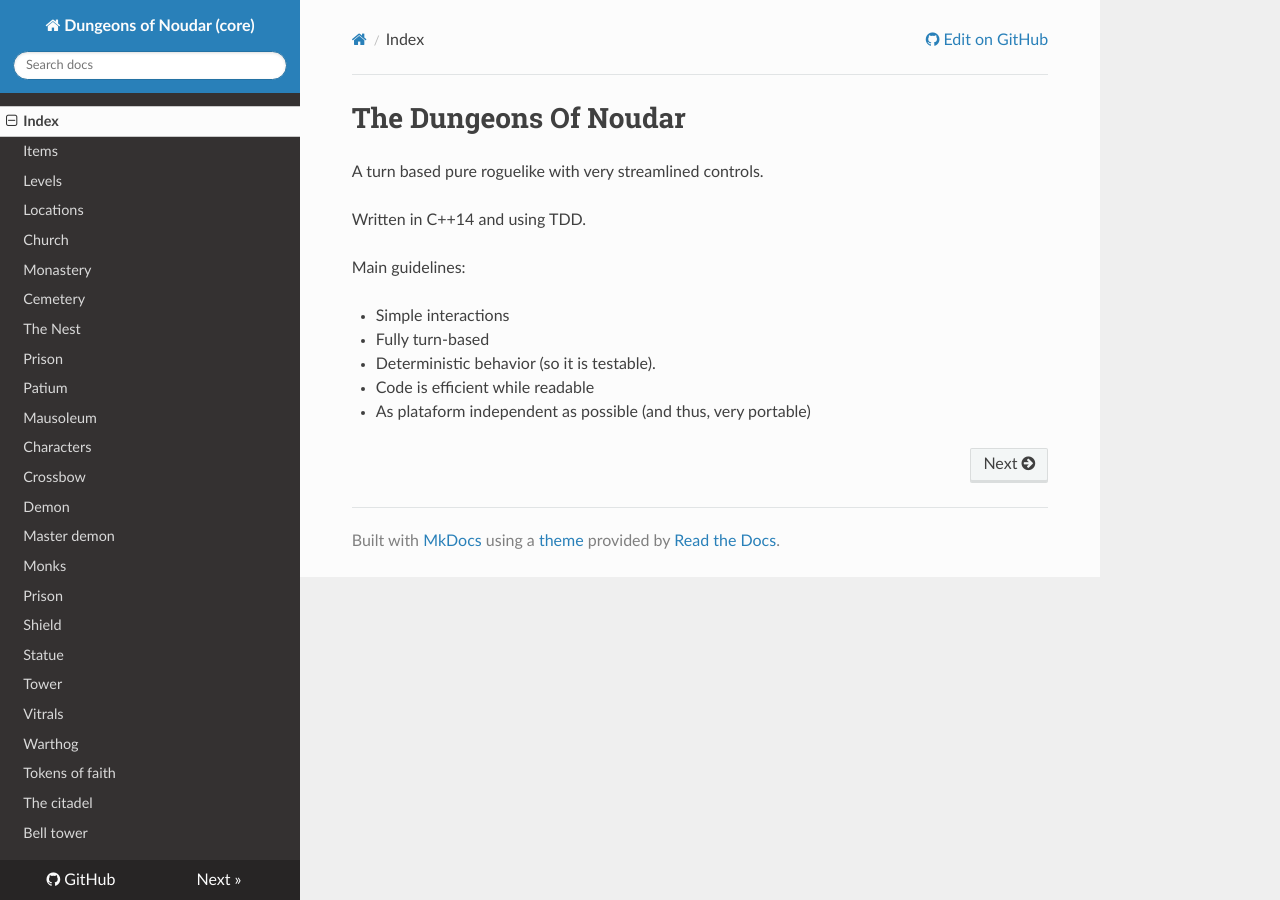
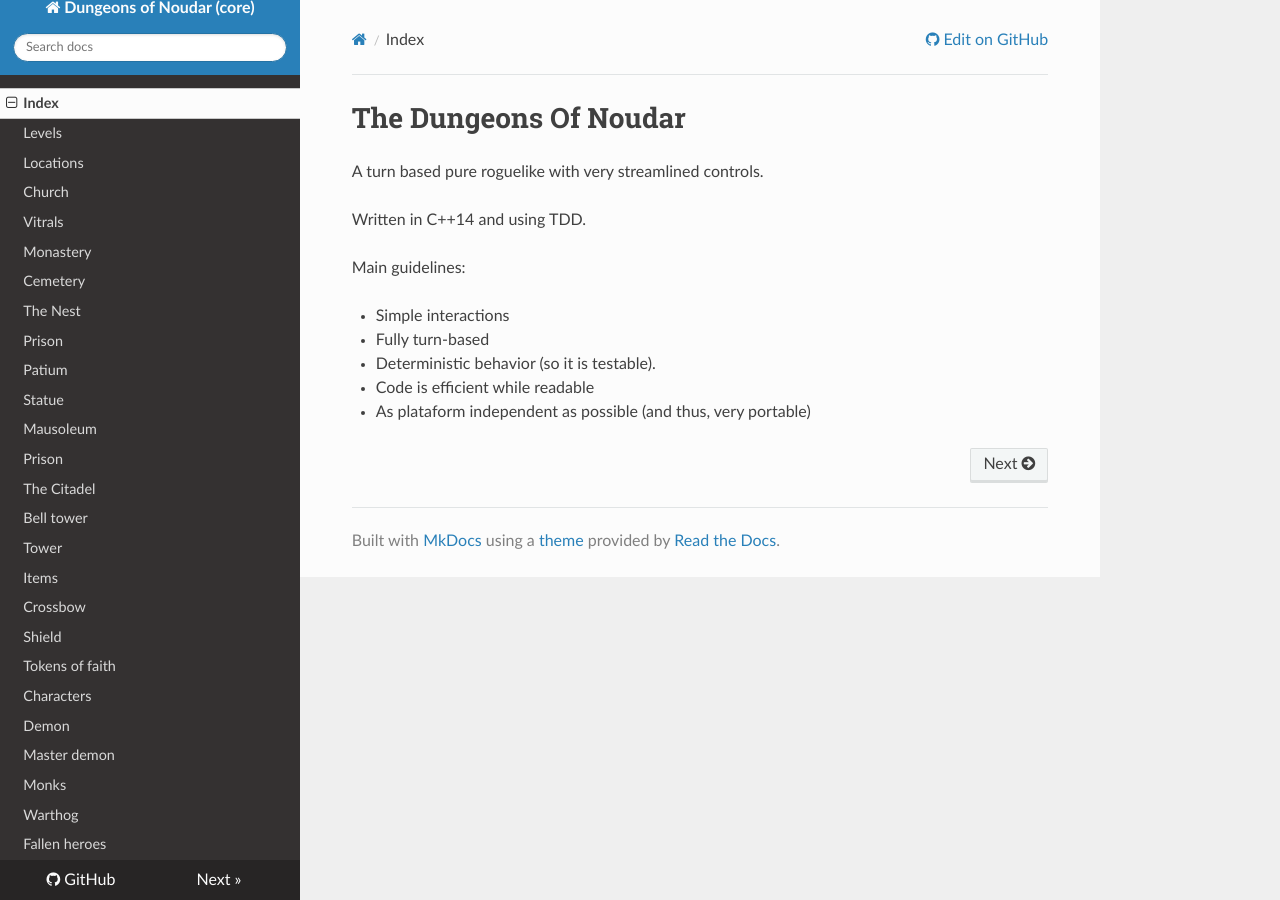
Before and after one commit to TheFakeMontyOnTheRun/noudar-core, an MkDocs documentation site: the page built from docs/index.md, in a window 1280 px wide. Built offline with MkDocs 1.6.1, drawn with Linux system fonts in a browser that asks for light colours; nearby versions of some CDN libraries; old or Windows-style settings are respelled for this version of MkDocs.

Commit message:
Update mkdocs to fix typo

```diff
--- a/mkdocs.yml
+++ b/mkdocs.yml
@@ -3,27 +3,28 @@ repo_url: https://github.com/TheFakeMontyOnTheRun/noudar-core
 theme: readthedocs
 pages:
 - Index: index.md
-- Items: items.md
 - Levels: levels.md
 - Locations: locations.md
 - Church: church.md
+- Vitrals: vitrals.md
 - Monastery: monastery.md
 - Cemetery: cemetery.md
 - The Nest: nest.md
 - Prison: prison.md
 - Patium: patium.md
+- Statue: statue.md
 - Mausoleum: mausoleum.md
+- Prison: prison.md
+- The Citadel: citadel.md
+- Bell tower: bell-tower.md
+- Tower: tower.md
+- Items: items.md
+- Crossbow: crossbow.md
+- Shield: shield.md
+- Tokens of faith: tokens-of-faith.md
 - Characters: characters.md
-- crossbow.md
 - Demon: demon.md
 - Master demon: master-demon.md
 - Monks: monks.md
-- Prison: prison.md
-- Shield: shield.md
-- Statue: statue.md
-- Tower: tower.md
-- Vitrals: vitrals.md
 - Warthog: warthog.md
-- Tokens of faith: tokens-of-faith.md
-- The citadel: citadel.md
-- Bell tower: bell-tower.md
+- Fallen heroes: fallen-heroes.md
```
